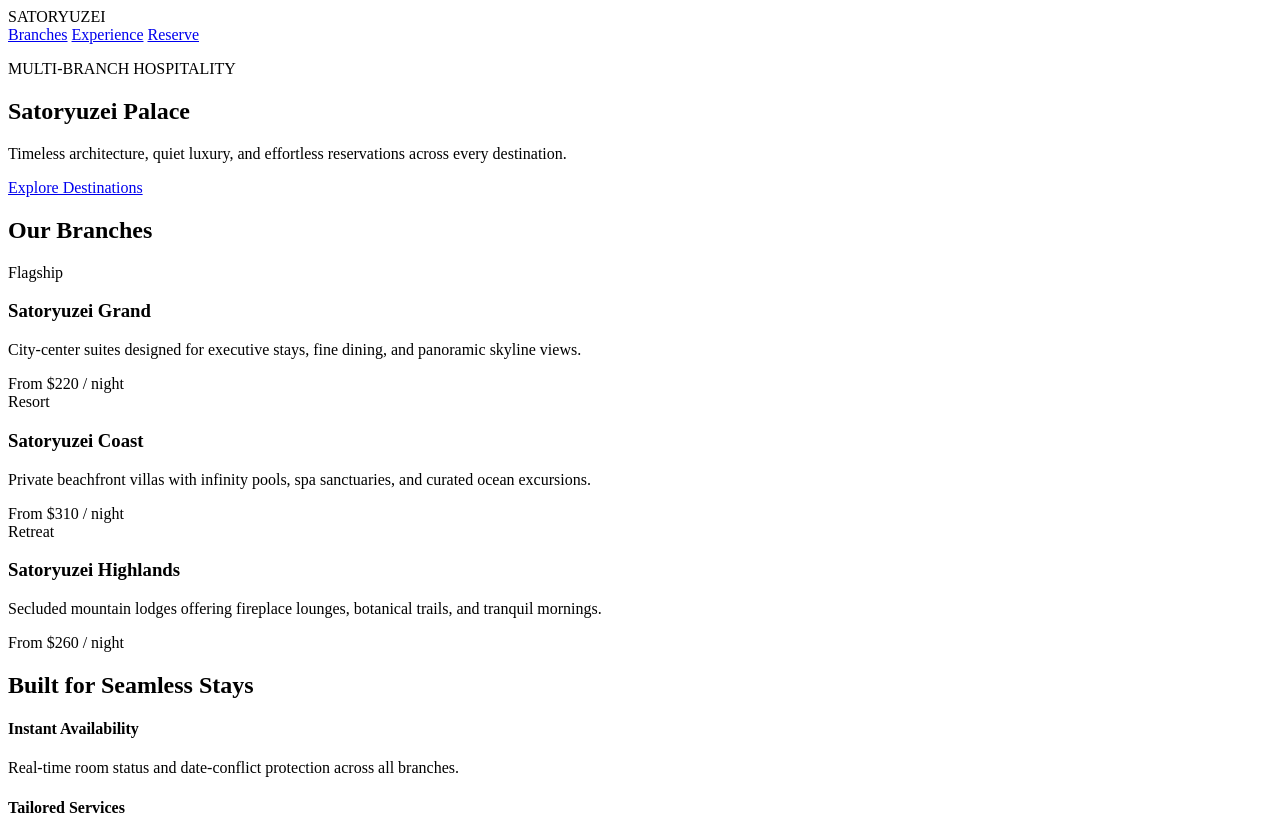
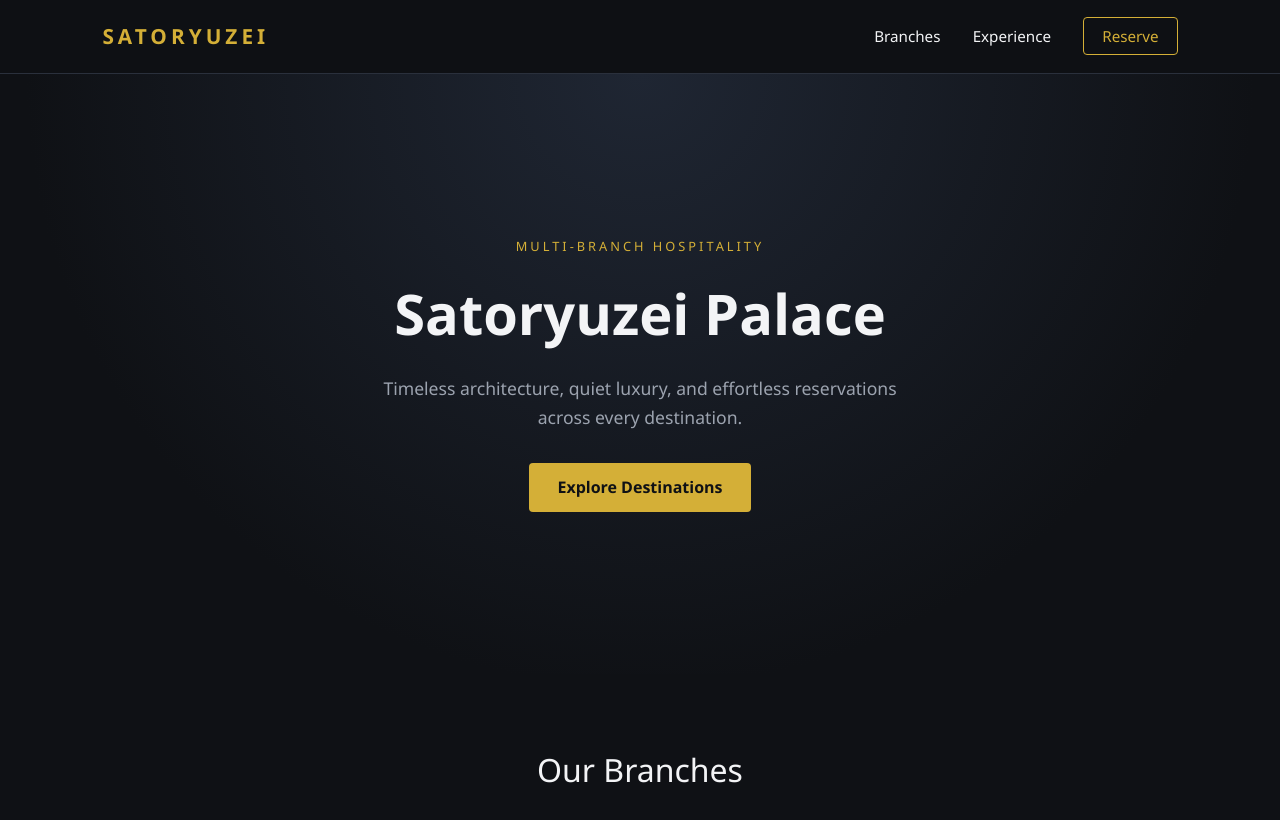
Before and after one commit to giridharan-0211/portfolio, a plain HTML site: page index.html in a window 1280 px wide. Shown: the top 820 px of the page. Drawn offline with Linux system fonts and the light colour scheme.

Commit message:
Update index.css

```diff
--- a/index.css
+++ b/index.css
@@ -1,74 +1,190 @@
-<!DOCTYPE html>
-<html lang="en">
-<head>
-    <meta charset="UTF-8">
-    <meta name="viewport" content="width=device-width, initial-scale=1.0">
-    <title>Satoryuzei Palace | Stay, Thoughtfully</title>
-    <link rel="stylesheet" href="index.css">
-</head>
-<body>
-    <header class="navbar">
-        <div class="logo">SATORYUZEI</div>
-        <nav>
-            <a href="#branches">Branches</a>
-            <a href="#experience">Experience</a>
-            <a href="#contact" class="btn-outline">Reserve</a>
-        </nav>
-    </header>
+:root {
+    --bg: #0f1115;
+    --surface: #181c24;
+    --text: #f3f4f6;
+    --muted: #9ca3af;
+    --gold: #d4af37;
+    --border: #2a303c;
+}
 
-    <section class="hero">
-        <div class="hero-content">
-            <p class="eyebrow">MULTI-BRANCH HOSPITALITY</p>
-            <h1>Satoryuzei Palace</h1>
-            <p class="subtitle">Timeless architecture, quiet luxury, and effortless reservations across every destination.</p>
-            <a href="#branches" class="btn-primary">Explore Destinations</a>
-        </div>
-    </section>
+* {
+    margin: 0;
+    padding: 0;
+    box-sizing: border-box;
+}
 
-    <section id="branches" class="section">
-        <h2>Our Branches</h2>
-        <div class="grid">
-            <div class="card">
-                <span class="tag">Flagship</span>
-                <h3>Satoryuzei Grand</h3>
-                <p>City-center suites designed for executive stays, fine dining, and panoramic skyline views.</p>
-                <div class="price">From $220 / night</div>
-            </div>
-            <div class="card">
-                <span class="tag">Resort</span>
-                <h3>Satoryuzei Coast</h3>
-                <p>Private beachfront villas with infinity pools, spa sanctuaries, and curated ocean excursions.</p>
-                <div class="price">From $310 / night</div>
-            </div>
-            <div class="card">
-                <span class="tag">Retreat</span>
-                <h3>Satoryuzei Highlands</h3>
-                <p>Secluded mountain lodges offering fireplace lounges, botanical trails, and tranquil mornings.</p>
-                <div class="price">From $260 / night</div>
-            </div>
-        </div>
-    </section>
+body {
+    font-family: "Segoe UI", system-ui, -apple-system, sans-serif;
+    background-color: var(--bg);
+    color: var(--text);
+    line-height: 1.6;
+}
 
-    <section id="experience" class="section highlight">
-        <h2>Built for Seamless Stays</h2>
-        <div class="features">
-            <div>
-                <h4>Instant Availability</h4>
-                <p>Real-time room status and date-conflict protection across all branches.</p>
-            </div>
-            <div>
-                <h4>Tailored Services</h4>
-                <p>Add airport transfers, private dining, and concierge requests to any booking.</p>
-            </div>
-            <div>
-                <h4>Transparent Billing</h4>
-                <p>Clear nightly rates, itemized invoices, and flexible cancellation policies.</p>
-            </div>
-        </div>
-    </section>
+.navbar {
+    display: flex;
+    justify-content: space-between;
+    align-items: center;
+    padding: 20px 8%;
+    border-bottom: 1px solid var(--border);
+    position: sticky;
+    top: 0;
+    background: rgba(15, 17, 21, 0.92);
+    backdrop-filter: blur(8px);
+}
 
-    <footer id="contact">
-        <p>&copy; 2026 Satoryuzei Palace. All rights reserved.</p>
-    </footer>
-</body>
-</html>
+.logo {
+    font-size: 1.3rem;
+    font-weight: 700;
+    letter-spacing: 4px;
+    color: var(--gold);
+}
+
+.navbar nav a {
+    color: var(--text);
+    text-decoration: none;
+    margin-left: 28px;
+    font-size: 0.95rem;
+    transition: color 0.2s;
+}
+
+.navbar nav a:hover {
+    color: var(--gold);
+}
+
+.btn-outline {
+    border: 1px solid var(--gold);
+    padding: 8px 18px;
+    border-radius: 4px;
+    color: var(--gold) !important;
+}
+
+.hero {
+    min-height: 75vh;
+    display: flex;
+    align-items: center;
+    justify-content: center;
+    text-align: center;
+    padding: 60px 8%;
+    background: radial-gradient(circle at top, #1f2633 0%, var(--bg) 70%);
+}
+
+.eyebrow {
+    color: var(--gold);
+    letter-spacing: 3px;
+    font-size: 0.8rem;
+    margin-bottom: 12px;
+}
+
+.hero h1 {
+    font-size: 3.5rem;
+    font-weight: 600;
+    margin-bottom: 16px;
+}
+
+.subtitle {
+    color: var(--muted);
+    max-width: 560px;
+    margin: 0 auto 32px;
+    font-size: 1.1rem;
+}
+
+.btn-primary {
+    display: inline-block;
+    background: var(--gold);
+    color: #0f1115;
+    padding: 12px 28px;
+    border-radius: 4px;
+    text-decoration: none;
+    font-weight: 600;
+    transition: opacity 0.2s;
+}
+
+.btn-primary:hover {
+    opacity: 0.88;
+}
+
+.section {
+    padding: 70px 8%;
+}
+
+.section h2 {
+    text-align: center;
+    font-size: 2rem;
+    margin-bottom: 40px;
+    font-weight: 500;
+}
+
+.grid {
+    display: grid;
+    grid-template-columns: repeat(auto-fit, minmax(260px, 1fr));
+    gap: 24px;
+}
+
+.card {
+    background: var(--surface);
+    border: 1px solid var(--border);
+    border-radius: 8px;
+    padding: 28px;
+    transition: transform 0.2s, border-color 0.2s;
+}
+
+.card:hover {
+    transform: translateY(-4px);
+    border-color: var(--gold);
+}
+
+.tag {
+    display: inline-block;
+    font-size: 0.75rem;
+    text-transform: uppercase;
+    letter-spacing: 1.5px;
+    color: var(--gold);
+    margin-bottom: 10px;
+}
+
+.card h3 {
+    margin-bottom: 10px;
+    font-size: 1.3rem;
+}
+
+.card p {
+    color: var(--muted);
+    font-size: 0.95rem;
+    margin-bottom: 20px;
+}
+
+.price {
+    font-weight: 600;
+    color: var(--text);
+}
+
+.highlight {
+    background: var(--surface);
+    border-top: 1px solid var(--border);
+    border-bottom: 1px solid var(--border);
+}
+
+.features {
+    display: grid;
+    grid-template-columns: repeat(auto-fit, minmax(220px, 1fr));
+    gap: 30px;
+    text-align: center;
+}
+
+.features h4 {
+    color: var(--gold);
+    margin-bottom: 8px;
+    font-size: 1.1rem;
+}
+
+.features p {
+    color: var(--muted);
+    font-size: 0.95rem;
+}
+
+footer {
+    text-align: center;
+    padding: 30px 8%;
+    color: var(--muted);
+    font-size: 0.9rem;
+}
```
